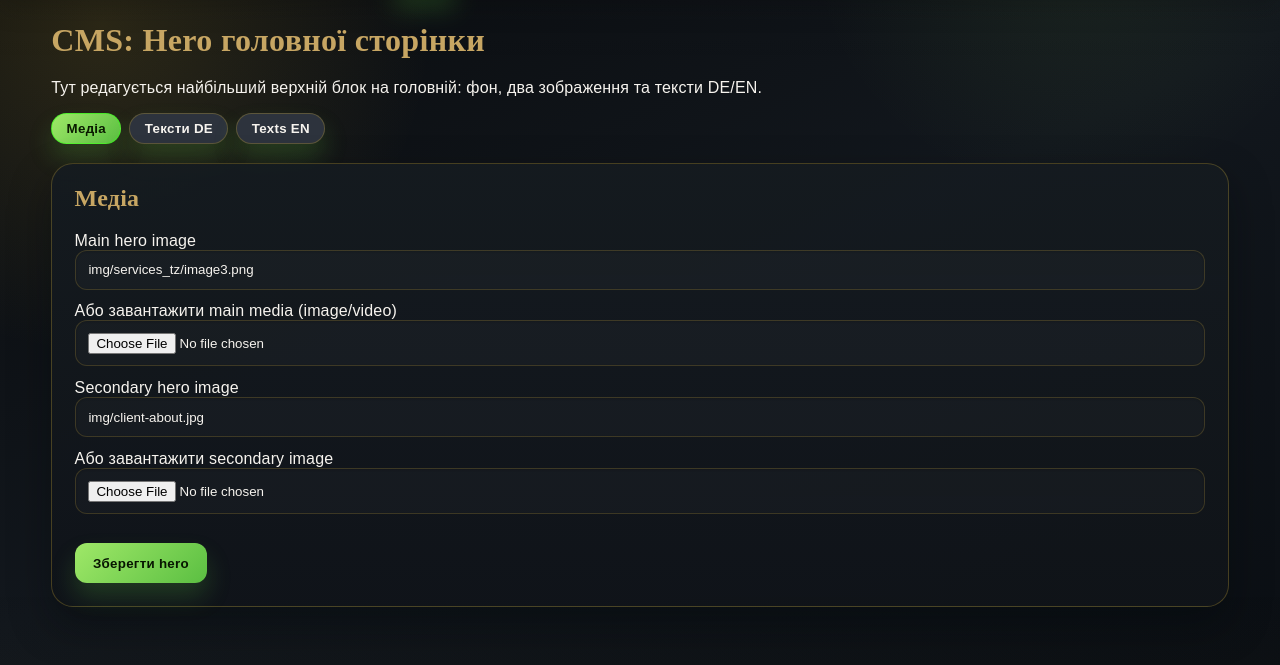
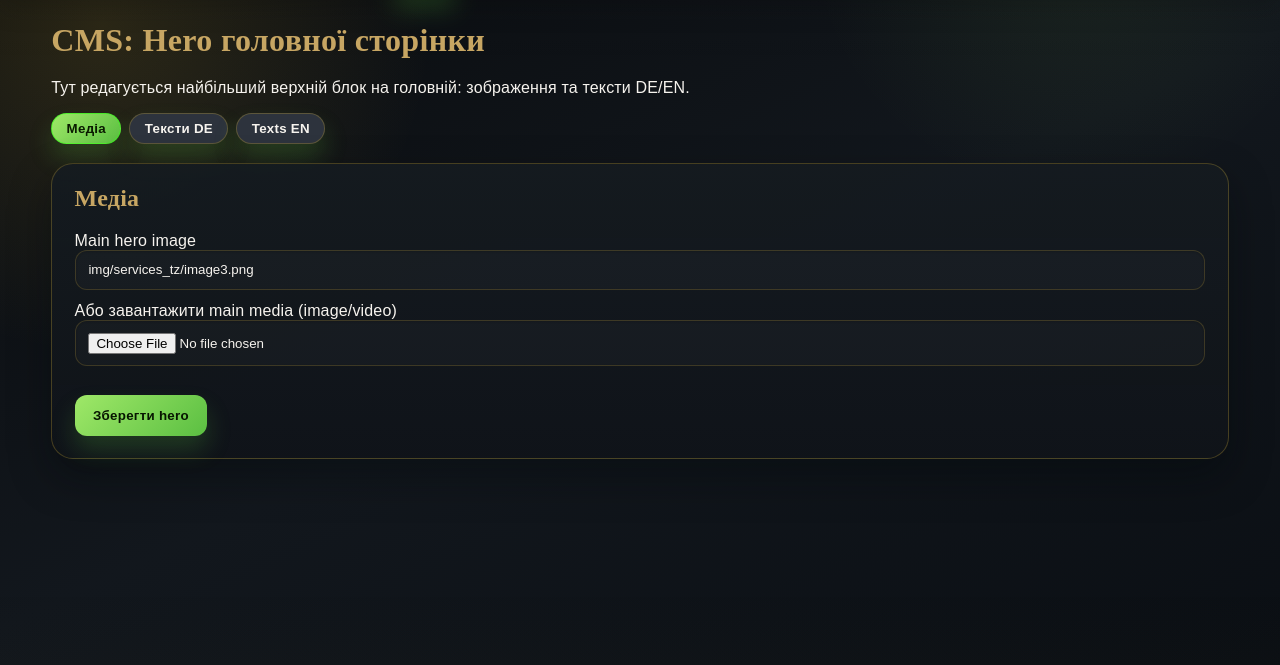
Before and after one commit to pilipandr770/AngelSwert, a Flask app: page /admin/home-hero in a window 1280 px wide. Shown: the part 71-736 px from the top of the page. Run offline with Flask 3, Linux system fonts and the light colour scheme; a user stored in the database is signed in; some libraries are stand-ins or nearby versions.

Commit message:
Drop the secondary hero badge image and fix its CSS specificity bug
.home-hero-media img was more specific than .home-hero-media-secondary,
so the badge's width: min(34%, 200px) never applied and it rendered at
full width, overlapping the main photo with mismatched corner radii.
Remove the badge slot entirely per client request so the uploaded photo
simply becomes the hero image, and set object-position: center top on
the remaining image so cover-cropping keeps the face instead of just
the legs.

Co-Authored-By: Claude Sonnet 5 <noreply@anthropic.com>

```diff
--- a/app/routes/admin.py
+++ b/app/routes/admin.py
@@ -503,7 +503,6 @@ def home_hero_settings_save():
 
     for field_name in [
         "hero_image_main",
-        "hero_image_secondary",
         "hero_eyebrow_de",
         "hero_eyebrow_en",
         "hero_title_de",
@@ -530,10 +529,6 @@ def home_hero_settings_save():
     main_uploaded = _save_uploaded_static_file(request.files.get("hero_image_main_file"), "uploads/home", image_ext | video_ext)
     if main_uploaded:
         settings.hero_image_main = main_uploaded
-
-    secondary_uploaded = _save_uploaded_static_file(request.files.get("hero_image_secondary_file"), "uploads/home", image_ext)
-    if secondary_uploaded:
-        settings.hero_image_secondary = secondary_uploaded
 
     active_tab = (request.form.get("active_tab") or "").strip()
     safe_tab = active_tab if active_tab in HOME_HERO_TABS else "tab-media"
--- a/app/services/home_hero.py
+++ b/app/services/home_hero.py
@@ -26,7 +26,6 @@ HOME_HERO_TEXT_DEFAULTS = {
 
 HOME_HERO_MEDIA_DEFAULTS = {
     "hero_main_media": "img/client-about.jpg",
-    "hero_secondary_media": "img/client-accent.jpg",
 }
 
 
@@ -66,7 +65,6 @@ def resolve_home_hero_content(settings, lang: str) -> dict:
     defaults = HOME_HERO_TEXT_DEFAULTS[lang_code]
 
     main_media = resolve_home_hero_media_url((getattr(settings, "hero_image_main", "") or "").strip() or HOME_HERO_MEDIA_DEFAULTS["hero_main_media"])
-    secondary_media = resolve_home_hero_media_url((getattr(settings, "hero_image_secondary", "") or "").strip() or HOME_HERO_MEDIA_DEFAULTS["hero_secondary_media"])
 
     return {
         "eyebrow": (getattr(settings, f"hero_eyebrow_{lang_code}", "") or "").strip() or defaults["eyebrow"],
@@ -78,7 +76,5 @@ def resolve_home_hero_content(settings, lang: str) -> dict:
         "cta_primary": (getattr(settings, f"hero_cta_primary_{lang_code}", "") or "").strip() or defaults["cta_primary"],
         "cta_secondary": (getattr(settings, f"hero_cta_secondary_{lang_code}", "") or "").strip() or defaults["cta_secondary"],
         "main_media": main_media,
-        "secondary_media": secondary_media,
         "main_is_video": is_video_media(main_media),
-        "secondary_is_video": is_video_media(secondary_media),
     }
--- a/app/static/css/styles.css
+++ b/app/static/css/styles.css
@@ -510,7 +510,6 @@ select:focus {
   color: rgba(255, 255, 255, 0.82);
 }
 
-.home-hero-media img,
 .home-about img,
 .story-poster img {
   width: 100%;
@@ -536,22 +535,9 @@ select:focus {
   width: 100%;
   height: 100%;
   object-fit: cover;
+  object-position: center top;
   border-radius: inherit;
   z-index: 1;
-}
-
-.home-hero-media-secondary {
-  position: absolute;
-  left: 50%;
-  bottom: 1rem;
-  transform: translateX(-50%);
-  width: min(34%, 200px);
-  aspect-ratio: 0.82;
-  object-fit: cover;
-  border-radius: 18px;
-  border: 1px solid rgba(255, 255, 255, 0.18);
-  box-shadow: 0 22px 45px rgba(0, 0, 0, 0.28);
-  z-index: 3;
 }
 
 .home-section-head {
--- a/app/templates/admin/home_hero.html
+++ b/app/templates/admin/home_hero.html
@@ -2,7 +2,7 @@
 {% block title %}Hero головної{% endblock %}
 {% block content %}
 <h1>CMS: Hero головної сторінки</h1>
-<p>Тут редагується найбільший верхній блок на головній: фон, два зображення та тексти DE/EN.</p>
+<p>Тут редагується найбільший верхній блок на головній: зображення та тексти DE/EN.</p>
 
 <div class="admin-tabs" data-tabs-root>
   <div class="admin-tabs-nav" role="tablist" aria-label="Home Hero Tabs">
@@ -20,11 +20,6 @@
       <input name="hero_image_main" value="{{ settings.hero_image_main }}">
       <label>Або завантажити main media (image/video)</label>
       <input type="file" name="hero_image_main_file" accept=".jpg,.jpeg,.png,.webp,.avif,.gif,.mp4,.webm">
-
-      <label>Secondary hero image</label>
-      <input name="hero_image_secondary" value="{{ settings.hero_image_secondary }}">
-      <label>Або завантажити secondary image</label>
-      <input type="file" name="hero_image_secondary_file" accept=".jpg,.jpeg,.png,.webp,.avif,.gif">
     </section>
 
     {% for lang_code, lang_label in [('de', 'DE'), ('en', 'EN')] %}
--- a/app/templates/public/home.html
+++ b/app/templates/public/home.html
@@ -4,7 +4,6 @@
 {% block content %}
 {% set is_de = lang == 'de' %}
 {% set hero_image = hero_content.main_media %}
-{% set hero_secondary_image = hero_content.secondary_media %}
 {% set about_image = url_for('static', filename='img/client-about.jpg') %}
 {% set consult_image = url_for('static', filename='img/client-consultation.jpg') %}
 
@@ -40,7 +39,6 @@
   </div>
   <figure class="media-frame--hero home-hero-media">
     <img src="{{ hero_image }}" alt="ASAI Studio hero visual" loading="eager">
-    <img class="home-hero-media-secondary" src="{{ hero_secondary_image }}" alt="ASAI Studio secondary visual" loading="eager">
   </figure>
 </section>
 
```
